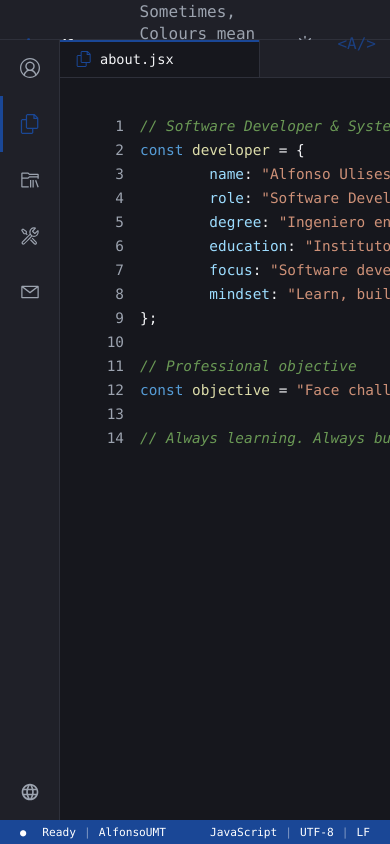
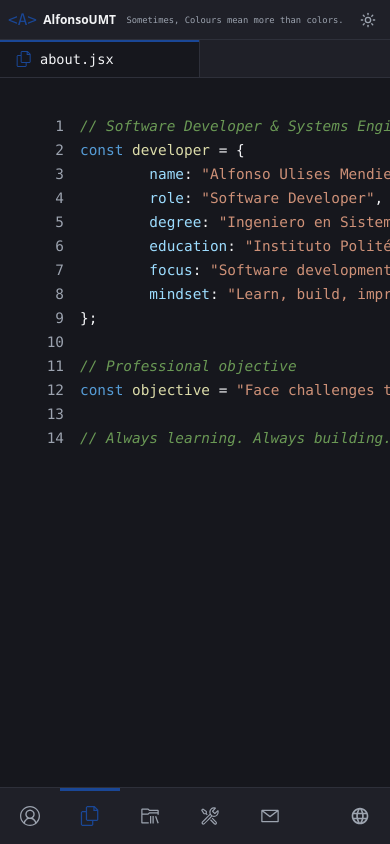
Before and after one commit to AlfonsoUMT/alfonsoumt-portfolio, a React (Vite) app: page / in a window 390 px wide. Built offline with nearby package versions, Linux system fonts and the light colour scheme.

Commit message:
feat: implement responsive layout

```diff
--- a/src/components/layout/ActivityBar/ActivityBar.css
+++ b/src/components/layout/ActivityBar/ActivityBar.css
@@ -22,3 +22,20 @@
     align-items:center;
 
 }
+
+@media (max-width: 600px) {
+
+    .activitybar {
+        flex-direction: row;
+
+        border-right: none;
+        border-top: 1px solid var(--color-border);
+    }
+
+    .activitybar__top,
+    .activitybar__bottom {
+        flex-direction: row;
+        align-items: center;
+    }
+
+}
--- a/src/components/layout/ActivityBar/ActivityBar.jsx
+++ b/src/components/layout/ActivityBar/ActivityBar.jsx
@@ -13,7 +13,6 @@ import { useLanguage } from "../../../context/LanguageContext";
 
 import ActivityButton from "./ActivityButton";
 import "./ActivityBar.css";
-import { act } from "react";
 
 
 function ActivityBar() {
--- a/src/components/layout/ActivityBar/ActivityButton.css
+++ b/src/components/layout/ActivityBar/ActivityButton.css
@@ -66,3 +66,16 @@
 
     transform: scale(1.08);
 }
+@media (max-width: 600px) {
+
+    .activity-button.active::before {
+
+        left: 0;
+        top: 0;
+
+        width: 100%;
+        height: 3px;
+
+    }
+
+}
--- a/src/components/layout/Editor/Editor.css
+++ b/src/components/layout/Editor/Editor.css
@@ -8,3 +8,10 @@
 
     background: var(--color-background);
 }
+@media (max-width: 600px) {
+
+    .code-editor {
+        font-size: 13px;
+    }
+
+}
--- a/src/components/layout/TopBar/TopBar.css
+++ b/src/components/layout/TopBar/TopBar.css
@@ -119,3 +119,54 @@
 
     line-height: 1;
 }
+
+@media (max-width: 600px) {
+
+    .topbar {
+        grid-template-columns: auto minmax(0, 1fr) auto;
+
+        padding: 0 8px;
+    }
+
+    .topbar__center {
+        min-width: 0;
+        padding: 0 .5rem;
+    }
+
+    .topbar__file {
+        display: block;
+
+        font-size: .55rem;
+
+        white-space: nowrap;
+        overflow: hidden;
+        text-overflow: ellipsis;
+    }
+
+    .topbar__right {
+        gap: .5rem;
+    }
+
+    .theme-button {
+        width: 28px;
+        height: 28px;
+    }
+
+    .theme-button svg {
+        width: 16px;
+        height: 16px;
+    }
+
+    .topbar__signature {
+        display: none;
+    }
+
+    .brand {
+        gap: .4rem;
+    }
+
+    .brand__name {
+        font-size: .75rem;
+    }
+
+}
--- a/src/layouts/MainLayout.css
+++ b/src/layouts/MainLayout.css
@@ -1,4 +1,4 @@
-.main-layout{
+.main-layout {
     height: 100vh;
     display: grid;
 
@@ -7,10 +7,37 @@
     overflow: hidden;
 }
 
-.main-content{
+
+.main-content {
     display: grid;
 
     grid-template-columns: 60px 1fr;
 
     overflow: hidden;
 }
+
+
+@media (max-width: 600px) {
+
+    .main-layout {
+        grid-template-rows: 40px 1fr;
+    }
+
+    .main-content {
+        grid-template-columns: 1fr;
+        grid-template-rows: 1fr auto;
+    }
+
+    .main-content > .activitybar {
+        order: 2;
+    }
+
+    .main-content > .editor {
+        order: 1;
+    }
+
+    .main-layout > .statusbar {
+        display: none;
+    }
+
+}
```
